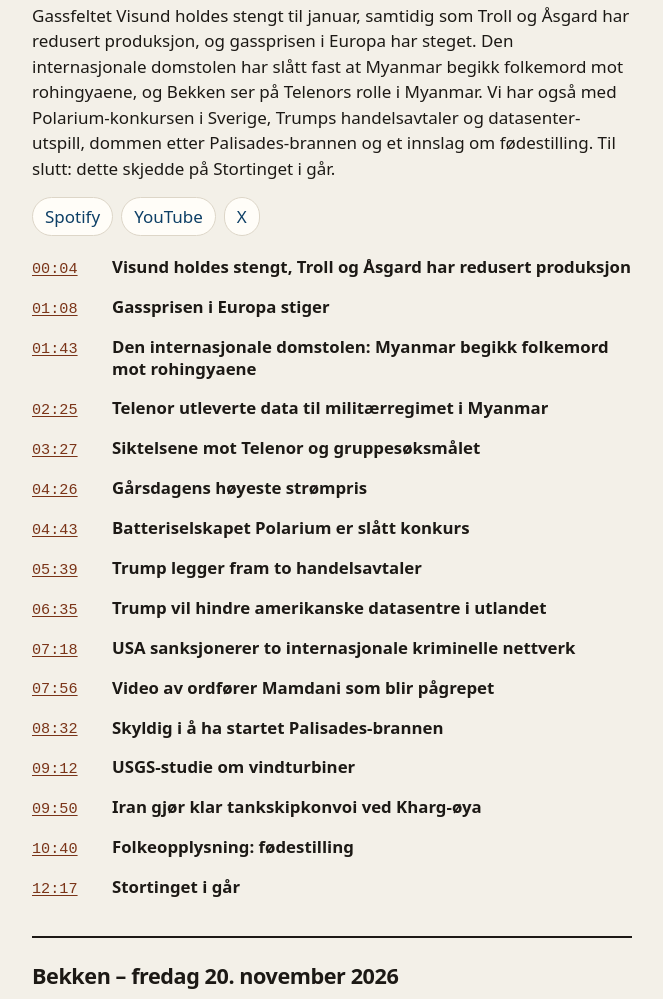
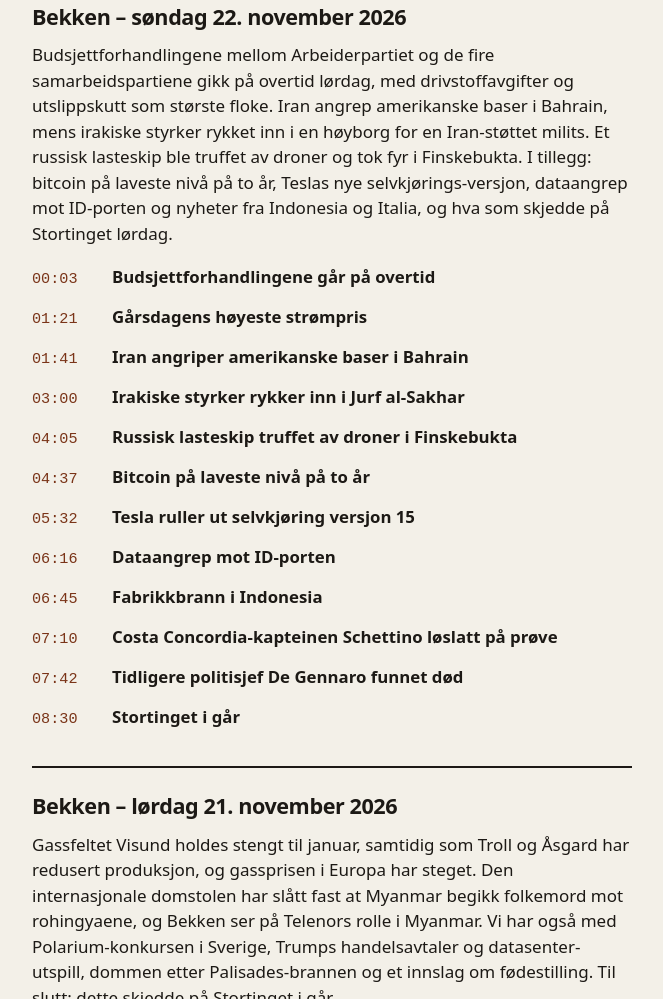
Before and after one commit to shownotes-bekken/Notes, a plain HTML site: page index.html in a window 1280 px wide. Shown: the part 530-1529 px from the top of the page, without its empty margins (308-971 px from the left). Drawn offline with Linux system fonts and the light colour scheme.

Commit message:
Legg til shownotes for 22. november (#6)
Søndagens episode ligger øverst. Plattformlenker kommer senere.

Co-authored-by: Cursor Agent <cursoragent@cursor.com>
Co-authored-by: jadasoo <jadasoo@icloud.com>

```diff
--- a/index.html
+++ b/index.html
@@ -154,6 +154,7 @@ a:hover {
 <nav aria-label="Innhold">
 <h2>Innhold</h2>
 <ul class="toc">
+<li><a href="#2026-11-22">Søndag 22. november 2026</a></li>
 <li><a href="#2026-11-21">Lørdag 21. november 2026</a></li>
 <li><a href="#2026-11-20">Fredag 20. november 2026</a></li>
 <li><a href="#2026-11-19">Torsdag 19. november 2026</a></li>
@@ -162,6 +163,121 @@ a:hover {
 </ul>
 </nav>
 <main>
+<article id="2026-11-22">
+<h2>Bekken – søndag 22. november 2026</h2>
+<p class="beskrivelse">Budsjettforhandlingene mellom Arbeiderpartiet og de fire samarbeidspartiene gikk på overtid lørdag, med drivstoffavgifter og utslippskutt som største floke. Iran angrep amerikanske baser i Bahrain, mens irakiske styrker rykket inn i en høyborg for en Iran-støttet milits. Et russisk lasteskip ble truffet av droner og tok fyr i Finskebukta. I tillegg: bitcoin på laveste nivå på to år, Teslas nye selvkjørings-versjon, dataangrep mot ID-porten og nyheter fra Indonesia og Italia, og hva som skjedde på Stortinget lørdag.</p>
+
+<ul class="saker">
+<li>
+<div class="sak">
+<span class="tid">00:03</span>
+<div>
+<h3>Budsjettforhandlingene går på overtid</h3>
+
+</div>
+</div>
+</li>
+<li>
+<div class="sak">
+<span class="tid">01:21</span>
+<div>
+<h3>Gårsdagens høyeste strømpris</h3>
+
+</div>
+</div>
+</li>
+<li>
+<div class="sak">
+<span class="tid">01:41</span>
+<div>
+<h3>Iran angriper amerikanske baser i Bahrain</h3>
+
+</div>
+</div>
+</li>
+<li>
+<div class="sak">
+<span class="tid">03:00</span>
+<div>
+<h3>Irakiske styrker rykker inn i Jurf al-Sakhar</h3>
+
+</div>
+</div>
+</li>
+<li>
+<div class="sak">
+<span class="tid">04:05</span>
+<div>
+<h3>Russisk lasteskip truffet av droner i Finskebukta</h3>
+
+</div>
+</div>
+</li>
+<li>
+<div class="sak">
+<span class="tid">04:37</span>
+<div>
+<h3>Bitcoin på laveste nivå på to år</h3>
+
+</div>
+</div>
+</li>
+<li>
+<div class="sak">
+<span class="tid">05:32</span>
+<div>
+<h3>Tesla ruller ut selvkjøring versjon 15</h3>
+
+</div>
+</div>
+</li>
+<li>
+<div class="sak">
+<span class="tid">06:16</span>
+<div>
+<h3>Dataangrep mot ID-porten</h3>
+
+</div>
+</div>
+</li>
+<li>
+<div class="sak">
+<span class="tid">06:45</span>
+<div>
+<h3>Fabrikkbrann i Indonesia</h3>
+
+</div>
+</div>
+</li>
+<li>
+<div class="sak">
+<span class="tid">07:10</span>
+<div>
+<h3>Costa Concordia-kapteinen Schettino løslatt på prøve</h3>
+
+</div>
+</div>
+</li>
+<li>
+<div class="sak">
+<span class="tid">07:42</span>
+<div>
+<h3>Tidligere politisjef De Gennaro funnet død</h3>
+
+</div>
+</div>
+</li>
+<li>
+<div class="sak">
+<span class="tid">08:30</span>
+<div>
+<h3>Stortinget i går</h3>
+
+</div>
+</div>
+</li>
+</ul>
+</article>
 <article id="2026-11-21">
 <h2>Bekken – lørdag 21. november 2026</h2>
 <p class="beskrivelse">Gassfeltet Visund holdes stengt til januar, samtidig som Troll og Åsgard har redusert produksjon, og gassprisen i Europa har steget. Den internasjonale domstolen har slått fast at Myanmar begikk folkemord mot rohingyaene, og Bekken ser på Telenors rolle i Myanmar. Vi har også med Polarium-konkursen i Sverige, Trumps handelsavtaler og datasenter-utspill, dommen etter Palisades-brannen og et innslag om fødestilling. Til slutt: dette skjedde på Stortinget i går.</p>
```
Also changed, not shown: episodes/2026-11-22.json (added, +68 -0 lines).
